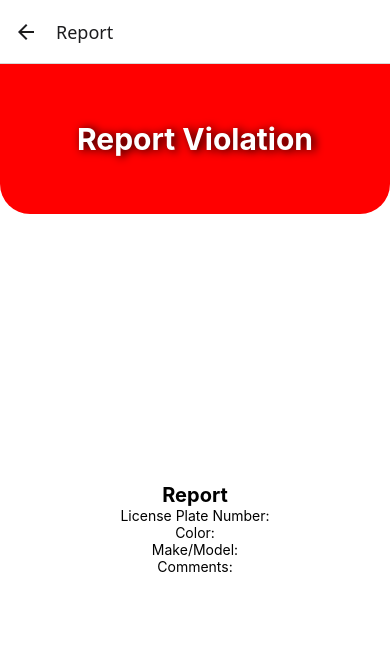
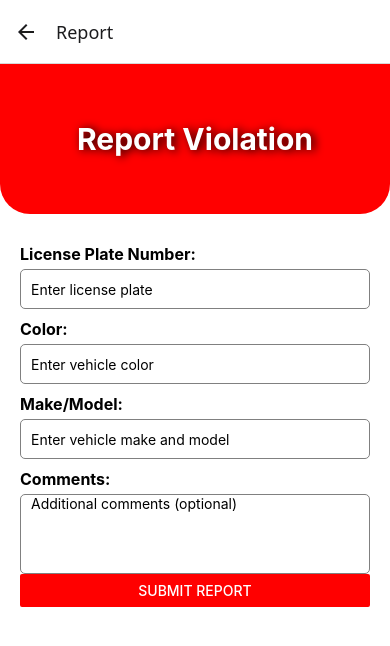
Before and after one commit to UNLV-CS472-672/2025-S-GROUP1-URP, a React Native app: screen /Report in a window 390 px wide. Shown: the top 646 px of the page. Built offline with nearby package versions, Linux system fonts and the light colour scheme.

Commit message:
trying to fix firebase

```diff
--- a/firebaseConfig.js
+++ b/firebaseConfig.js
@@ -1,6 +1,7 @@
 // Import the functions you need from the SDKs you need
 import { initializeApp } from "firebase/app";
 import { getAuth } from "firebase/auth";
+import { getFirestore } from "firebase/firestore"; // Import Firestore
 // TODO: Add SDKs for Firebase products that you want to use
 // https://firebase.google.com/docs/web/setup#available-libraries
 
@@ -17,5 +18,6 @@ const firebaseConfig = {
 // Initialize Firebase
 const app = initializeApp(firebaseConfig);
 const auth = getAuth(app);
+const db = getFirestore(app);
 
-export { auth };
+export { auth, db }; // Export Firestore instance
--- a/screens/ReportScreen.js
+++ b/screens/ReportScreen.js
@@ -1,30 +1,48 @@
-// import React from "react";
-// import { View, Text, StyleSheet } from "react-native";
-
-// export default function ReportScreen() {
-//   return (
-//     <View style={styles.container}>
-//       <Text style={styles.text}>Report</Text>
-//     </View>
-//   );
-// }
-
-// const styles = StyleSheet.create({
-//   container: {
-//     flex: 1,
-//     justifyContent: "center",
-//     alignItems: "center",
-//     backgroundColor: "#fff",
-//   },
-//   text: {
-//     fontSize: 20,
-//     fontWeight: "bold",
-//   },
-// });
-import React from "react";
-import { View, Text, StyleSheet } from "react-native";
+import React, { useState } from "react";
+import { View, Text, StyleSheet, TextInput, Button, Alert } from "react-native";
+import { collection, addDoc, serverTimestamp } from "firebase/firestore"; // Import serverTimestamp
+import { db, auth } from "../firebaseConfig"; // Import Firestore and Auth
 
 export default function ReportScreen() {
+  const [licensePlate, setLicensePlate] = useState("");
+  const [color, setColor] = useState("");
+  const [makeModel, setMakeModel] = useState("");
+  const [comments, setComments] = useState("");
+
+  const handleSubmit = async () => {
+    if (!licensePlate || !color || !makeModel) {
+      Alert.alert("Error", "Please fill in all required fields.");
+      return;
+    }
+
+    try {
+      const user = auth.currentUser;
+      if (!user) {
+        Alert.alert("Error", "You must be logged in to submit a report.");
+        return;
+      }
+
+      await addDoc(collection(db, "reports"), {
+        licensePlate,
+        color,
+        makeModel,
+        comments,
+        userId: user.uid, // Automatically assign the logged-in user’s ID
+        timestamp: serverTimestamp(), // Automatically generate a timestamp
+      });
+
+      Alert.alert("Success", "Report submitted successfully!");
+      setLicensePlate("");
+      setColor("");
+      setMakeModel("");
+      setComments("");
+    } catch (error) {
+      console.error("Error submitting report:", error);
+      Alert.alert("Error", "Failed to submit report.");
+    }
+  };
+
+
   return (
     <View style={styles.container}>
       {/* Header Section */}
@@ -34,21 +52,58 @@ export default function ReportScreen() {
 
       {/* Main Content */}
       <View style={styles.content}>
-        <Text style={styles.text}>Report</Text>
-         {/* Vehicle Number Input */}
+         {/* Vehicle Number Section */}
          <Text style={styles.label}>License Plate Number:</Text>
-         {/* Color Input */}
+
+        {/* License Plate # input Section */}
+         <TextInput
+          style={styles.input}
+          placeholder="Enter license plate"
+          value={licensePlate}
+          onChangeText={setLicensePlate}
+        />
+
+         {/* Vehicle Color Section */}
          <Text style={styles.label}>Color:</Text>
-         {/* Make Input */}
+
+        {/* Vechicle Color input Section */}
+         <TextInput
+          style={styles.input}
+          placeholder="Enter vehicle color"
+          value={color}
+          onChangeText={setColor}
+        />
+
+         {/* Make/Model Section */}
          <Text style={styles.label}>Make/Model:</Text>
-         {/* Comments */}
+
+        {/* Make/Model Section input*/}
+         <TextInput
+          style={styles.input}
+          placeholder="Enter vehicle make and model"
+          value={makeModel}
+          onChangeText={setMakeModel}
+        />
+         {/* Comments Section*/}
          <Text style={styles.label}>Comments:</Text>
+
+        {/* Comments input*/}
+         <TextInput
+          style={[styles.input, styles.commentInput]}
+          placeholder="Additional comments (optional)"
+          value={comments}
+          onChangeText={setComments}
+          multiline
+        />
+
+        <Button title="Submit Report" onPress={handleSubmit} color="red" />
       </View>
     </View>
   );
 }
 
 // the following is the title for report page
+
 const styles = StyleSheet.create({
   container: {
     flex: 1,
@@ -72,13 +127,25 @@ const styles = StyleSheet.create({
     textShadowOffset: { width: 3, height: 1 }, // Offset to create the outline
     textShadowRadius: 10, // Controls the thickness of the outline
   },
-  content: {
+   content: {
     flex: 1,
-    justifyContent: "center",
-    alignItems: "center",
+    padding: 20,
   },
-  text: {
-    fontSize: 20,
+  label: {
+    fontSize: 16,
     fontWeight: "bold",
+    marginTop: 10,
+  },
+  input: {
+    height: 40,
+    borderColor: "gray",
+    borderWidth: 1,
+    borderRadius: 5,
+    paddingHorizontal: 10,
+    marginTop: 5,
+  },
+  commentInput: {
+    height: 80,
+    textAlignVertical: "top",
   },
 });
```
